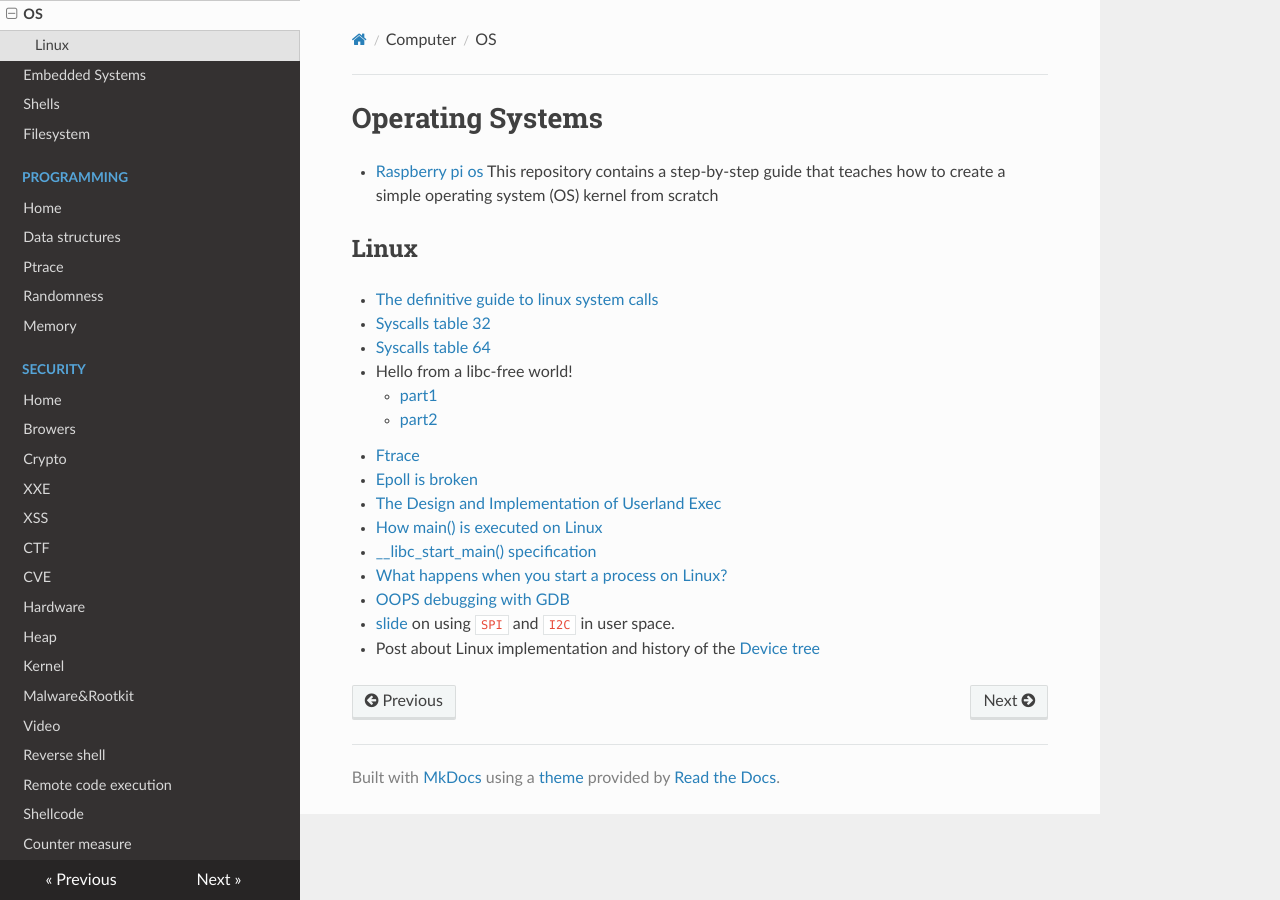
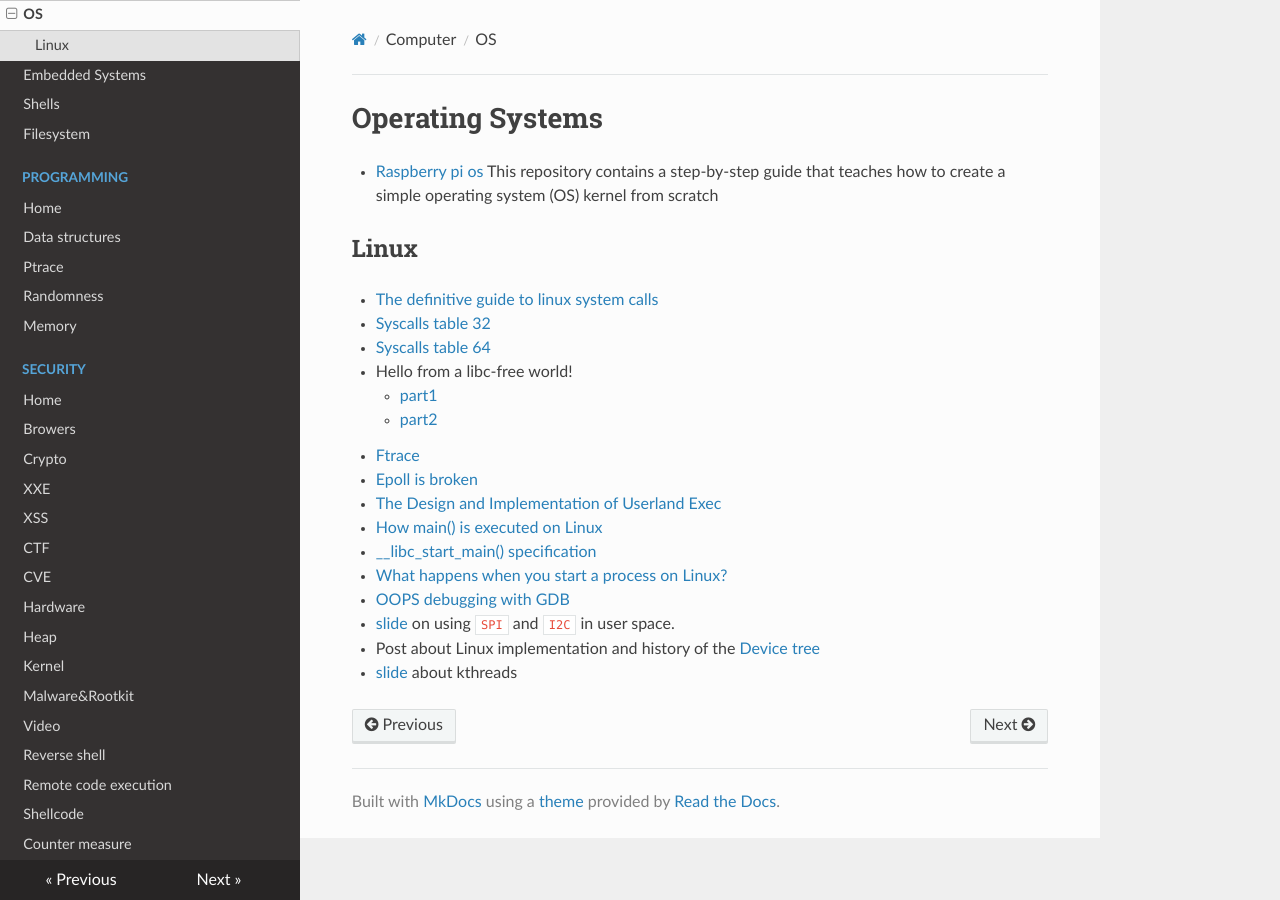
Before and after one commit to gipi/low-level, an MkDocs documentation site: the page built from docs/os/index.md, in a window 1280 px wide. Built offline with MkDocs 1.6.1, drawn with Linux system fonts in a browser that asks for light colours; nearby versions of some CDN libraries; old or Windows-style settings are respelled for this version of MkDocs.

Commit message:
Update index.md

```diff
--- a/docs/os/index.md
+++ b/docs/os/index.md
@@ -19,3 +19,4 @@
  - [OOPS debugging with GDB](http://mokosays.com/work/?p=22)
  - [slide](http://haifux.org/lectures/258/gpio_spi_i2c_userspace.pdf) on using ``SPI`` and ``I2C`` in user space.
  - Post about Linux implementation and history of the [Device tree](http://junyelee.blogspot.com/2014/04/linux-device-tree.html)
+ - [slide](http://www.cs.fsu.edu/~cop4610t/lectures/project2/kthreads/kthreads.pdf) about kthreads
```
